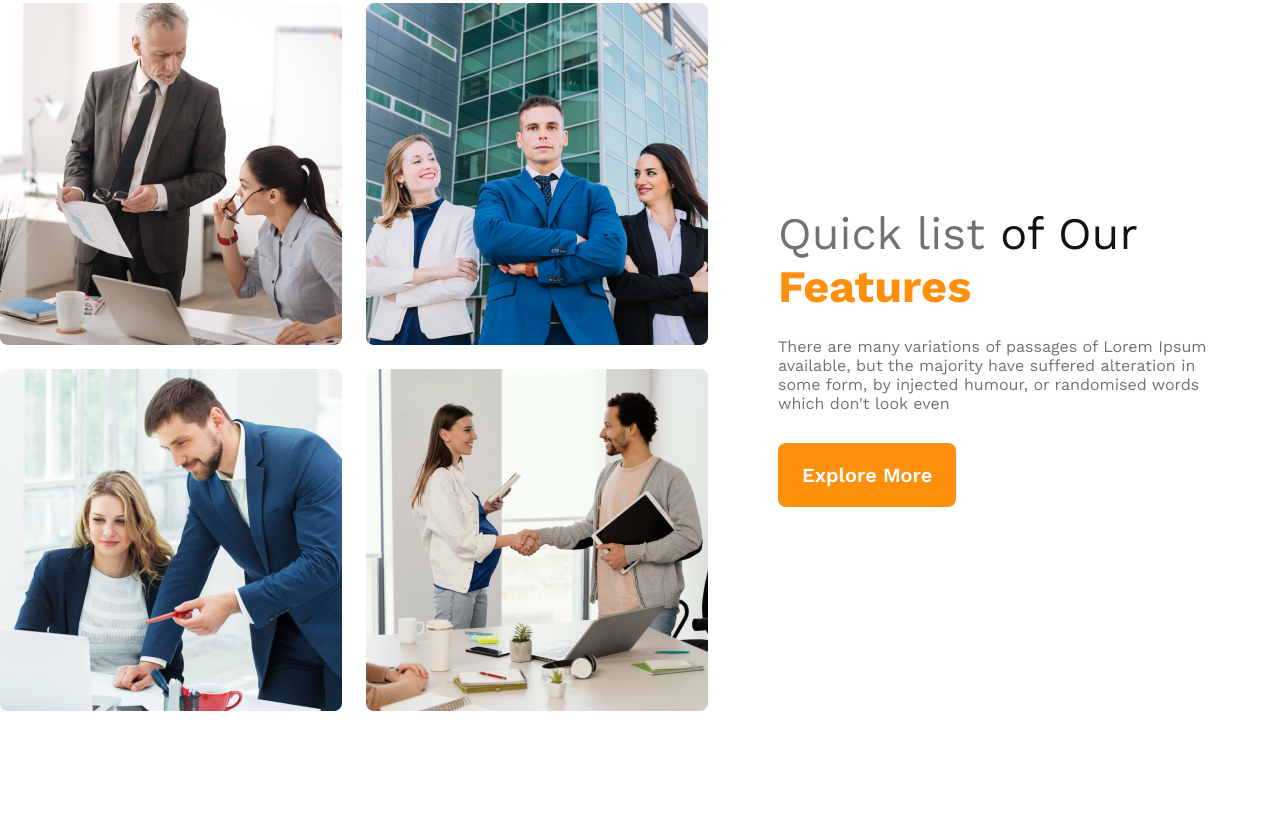
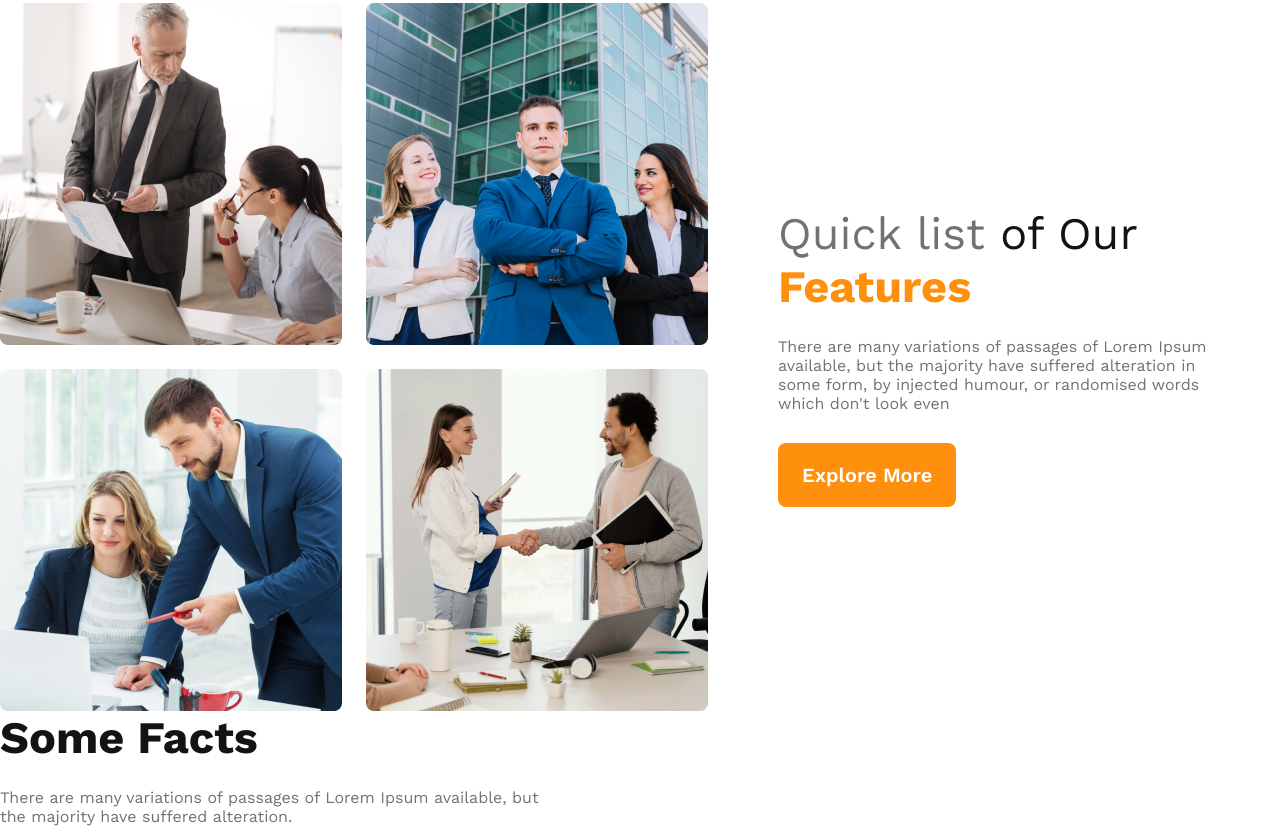
Before and after one commit to HridayMahmud/architect-website, a plain HTML site: page index.html in a window 1280 px wide. Shown: the part 1165-1991 px from the top of the page. Before the commit the page ends 1876 px from the top, so only its background shows below. Drawn offline with nearby package versions, Linux system fonts and the light colour scheme.

Commit message:
feature-section-added

```diff
--- a/index.html
+++ b/index.html
@@ -54,6 +54,16 @@
                 <button class="btn-primary">Explore More</button>
             </div>
         </section>
+    <!-- fact-section-start   -->
+     <div class="fact-section">
+        <h1  class="primary-text1">Some Facts</h1>
+        <p style="padding-top:24px;" class="primary-text3">There are many variations of passages of Lorem Ipsum available, but<br> the majority have suffered alteration.</p>
+
+     </div>
+    <!-- feature-section -->
+    <div class="feature-section">
+
+    </div>
     </main>
     <footer>
 
--- a/style.css
+++ b/style.css
@@ -140,6 +140,7 @@ font-weight: 400;
 margin-bottom: 30px;
 }
 
+
 /* responsive-media-quaries */
 @media screen and (max-width:576px) {
     header{
```
